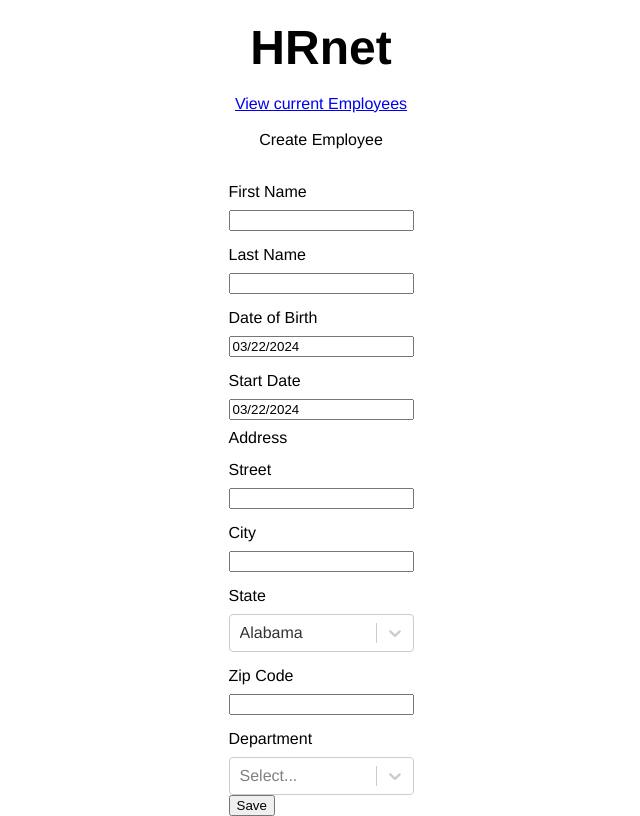
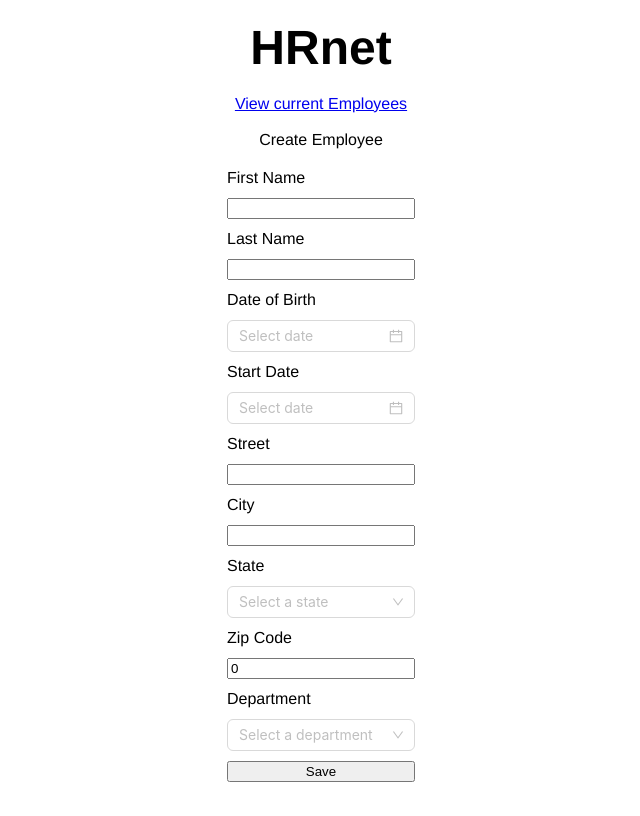
Before and after one commit to Mehdizi/HRnet, a React (Vite) app: page / in a window 1280 px wide. Shown: the whole page, without its empty margins (319-959 px from the left). Built offline with nearby package versions, Linux system fonts and the light colour scheme.

Commit message:
modal fixed. Ant design implemented for datePicker, Select and Table module

```diff
--- a/package.json
+++ b/package.json
@@ -11,9 +11,8 @@
   },
   "dependencies": {
     "@ark-ui/react": "^2.0.1",
+    "antd": "^5.15.3",
     "react": "^18.2.0",
-    "react-calendar": "^4.8.0",
-    "react-datepicker": "^6.1.0",
     "react-dom": "^18.2.0",
     "react-router-dom": "^6.22.0",
     "react-select": "^5.8.0",
--- a/src/componants/modal/Modal.scss
+++ b/src/componants/modal/Modal.scss
@@ -1,20 +1,32 @@
 .modal {
+position: absolute;
+width: 100vw;
+height: 100vh;
+background-color: transparent;
+border: 0;
+padding: 0;
+margin: 0;
+top: 0;
+}
+
+.modal-background {
+  z-index: 1;
+  position: absolute;
   width: 100vw;
   height: 100vh;
   background-color: grey;
-  margin: 0;
-  padding: 0;
-  border: 0;
+  opacity: 50%;
 }
 
 .modal-content {
+  z-index: 2;
   position: relative;
   max-width: 350px;
-  width: 90%;
   padding: 20px;
   margin: 0 auto;
-  margin-top: 50%;
+  margin-top: 44%;
   background-color: white;
+  border: 1px solid black;
   font-size: 1.125rem;
   color: black;
   border-radius: 10px;
--- a/src/componants/modal/Modal.tsx
+++ b/src/componants/modal/Modal.tsx
@@ -8,12 +8,14 @@ export const Modal = ({
 }: { isOpen: boolean; handleCloseModal: () => void } & PropsWithChildren) => {
   return (
     <dialog className="modal" open={isOpen}>
-      <div className="modal-content">
-        {children}
-        <button className="modal-close-cross" onClick={handleCloseModal}>
-          x
-        </button>
+      <div className="modal-background" onClick={handleCloseModal}>
       </div>
+        <div className="modal-content">
+          {children}
+          <button className="modal-close-cross" onClick={handleCloseModal}>
+            x
+          </button>
+        </div>
     </dialog>
   );
 };
--- a/src/datas/departements.ts
+++ /dev/null
@@ -1 +0,0 @@
-export const departements = [{ label: "Select Department" }, { label: "Sales" }, { label: "Marketing" }, { label: "Engineering" }, { label: "Human" }, { label: "Resources" }, { label: "Legal" }]
--- /dev/null
+++ b/src/datas/departments.ts
@@ -0,0 +1,3 @@
+export const departments = [{ label: "Sales" }, { label: "Marketing" }, { label: "Engineering" }, { label: "Human" }, { label: "Resources" }, { label: "Legal" }]
+
+// export const deparmentLabel = ["Sales", "Marketing", "Engineering", "Human", "Resources", "Legal"];
--- a/src/pages/createEmployee/CreateEmployee.scss
+++ b/src/pages/createEmployee/CreateEmployee.scss
@@ -1,3 +1,9 @@
+form {
+  display: flex;
+  flex-direction: column;
+  gap: 10px;
+}
+
 .title {
   display: flex;
   align-items: center;
@@ -13,9 +19,8 @@
 }
 
 label {
-  display: block;
-  margin-top: 1rem;
-  margin-bottom: 10px;
+  margin-top: 2px;
+  margin-bottom: 2px;
 }
 
 .address {
--- a/src/pages/createEmployee/CreateEmployee.tsx
+++ b/src/pages/createEmployee/CreateEmployee.tsx
@@ -3,26 +3,103 @@ import { Link } from "react-router-dom";
 import { useModal } from "../../hooks/useModal";
 import { Modal } from "../../componants/modal/Modal";
 import { useState } from "react";
-import DatePicker from "react-datepicker";
-import "react-datepicker/dist/react-datepicker.css";
-import Select from "react-select";
 import { states } from "../../datas/states";
-import { departements } from "../../datas/departements";
+import { departments} from "../../datas/departments";
+
+import { DatePicker, DatePickerProps, Select, SelectProps } from "antd";
+
+export type Employee = {
+  firstName: string;
+  lastName: string;
+  dateOfBirth: string;
+  dateOfStart: string;
+  street: string;
+  city: string;
+  state: string;
+  zipCode: number;
+  department: string;
+};
 
 export const CreateEmployee = () => {
+  const [employee, setEmployee] = useState<Employee[]>([]);
+
   const { isOpen, handleToggleModal } = useModal();
-  const [startDate, setStartDate] = useState(new Date());
-  const [birthDate, setBirthDate] = useState(new Date());
+  const [firstName, setFirstName] = useState("");
+  const [lastName, setLastName] = useState("");
+  const [birthDate, setBirthDate] = useState<any>("");
+  const [startDate, setStartDate] = useState<any>("");
+  const [street, setStreet] = useState("");
+  const [city, setCity] = useState("");
+  const [state, setState] = useState("");
+  const [zipCode, setZipCode] = useState(0);
+  const [department, setDepartment] = useState("");
+
+  const changeBirthDate: DatePickerProps["onChange"] = (date, dateString) => {
+    setBirthDate(dateString);
+  };
+
+  const changeStartDate: DatePickerProps["onChange"] = (date, dateString) => {
+    setStartDate(dateString);
+  };
+
+  const selectState: SelectProps["onChange"] = (value) => {
+    setState(value);
+  };
+
+  const selectDepartment: SelectProps["onChange"] = (value) => {
+    setDepartment(value);
+  };
 
   const formattedStates = states.map((state) => {
     return {
-      label: state.name,
+      value: state.name,
+      abbr: state.abbreviation
     };
   });
+
+  const formattedDepartments = departments.map((department) => {
+    return {
+      label: department.label,
+      value: department.label,
+    };
+  });
+
+  const handleResetFormField = () => {
+    setFirstName("");
+    setLastName("");
+    setBirthDate("");
+    setStartDate("");
+    setStreet("");
+    setCity("");
+    setState("");
+    setZipCode(0);
+    setDepartment("");
+  };
+
+  const onSubmit = (e: React.MouseEvent<HTMLButtonElement, MouseEvent>) => {
+    e.preventDefault;
+    setEmployee([
+      ...employee,
+      {
+        firstName: firstName,
+        lastName: lastName,
+        dateOfBirth: birthDate,
+        dateOfStart: startDate,
+        street: street,
+        city: city,
+        state: state,
+        zipCode: zipCode,
+        department: department,
+      },
+    ]);
+    handleResetFormField();
+    console.log(employee);
+  };
 
   const handleOnSubmit = () => {
     handleToggleModal();
   };
+
   return (
     <>
       <Modal isOpen={isOpen} handleCloseModal={handleToggleModal}>
@@ -35,46 +112,70 @@ export const CreateEmployee = () => {
           <h2>Create Employee</h2>
           <form action="#" id="create-employee" onSubmit={handleOnSubmit}>
             <label htmlFor="first-name">First Name</label>
-            <input type="text" id="first-name" />
+            <input
+              type="text"
+              id="first-name"
+              onChange={(e) => setFirstName(e.target.value)}
+              value={firstName}
+            />
 
             <label htmlFor="last-name">Last Name</label>
-            <input type="text" id="last-name" />
+            <input
+              type="text"
+              id="last-name"
+              value={lastName}
+              onChange={(e) => setLastName(e.target.value)}
+            />
 
             <label htmlFor="date-of-birth">Date of Birth</label>
-            <DatePicker
-              selected={birthDate}
-              onChange={(date) => setBirthDate(date!)}
+            <DatePicker onChange={changeBirthDate} />
+
+            <label htmlFor="start-date">Start Date</label>
+            <DatePicker onChange={changeStartDate} />
+
+            <label htmlFor="street">Street</label>
+            <input
+              id="street"
+              type="text"
+              value={street}
+              onChange={(e) => setStreet(e.target.value)}
             />
 
-            <label htmlFor="start-date">Start Date</label>
-            <DatePicker
-              selected={startDate}
-              onChange={(date) => setStartDate(date!)}
+            <label htmlFor="city">City</label>
+            <input
+              id="city"
+              type="text"
+              value={city}
+              onChange={(e) => setCity(e.target.value)}
             />
 
-            <fieldset className="address">
-              <legend>Address</legend>
+            <label htmlFor="state">State</label>
+            <Select
+              style={{ width: "100%" }}
+              placeholder="Select a state"
+              options={formattedStates}
+              onChange={selectState}
+            />
 
-              <label htmlFor="street">Street</label>
-              <input id="street" type="text" />
-
-              <label htmlFor="city">City</label>
-              <input id="city" type="text" />
-
-              <label htmlFor="state">State</label>
-              <Select
-                options={formattedStates}
-                defaultValue={formattedStates[0]}
-              />
-
-              <label htmlFor="zip-code">Zip Code</label>
-              <input id="zip-code" type="number" />
-            </fieldset>
+            <label htmlFor="zip-code">Zip Code</label>
+            <input
+              id="zip-code"
+              type="number"
+              value={zipCode}
+              onChange={(e) => setZipCode(+e.target.value)}
+            />
 
             <label htmlFor="department">Department</label>
-            <Select options={departements} />
+            <Select
+              placeholder="Select a department"
+              style={{ width: "100%" }}
+              options={formattedDepartments}
+              onChange={selectDepartment}
+            />
 
-            <button type="submit">Save</button>
+            <button type="submit" onClick={(e) => onSubmit(e)}>
+              Save
+            </button>
           </form>
         </div>
       </main>
```
Also changed, not shown: 1 other file (tests, documents, lock files or other folders).
